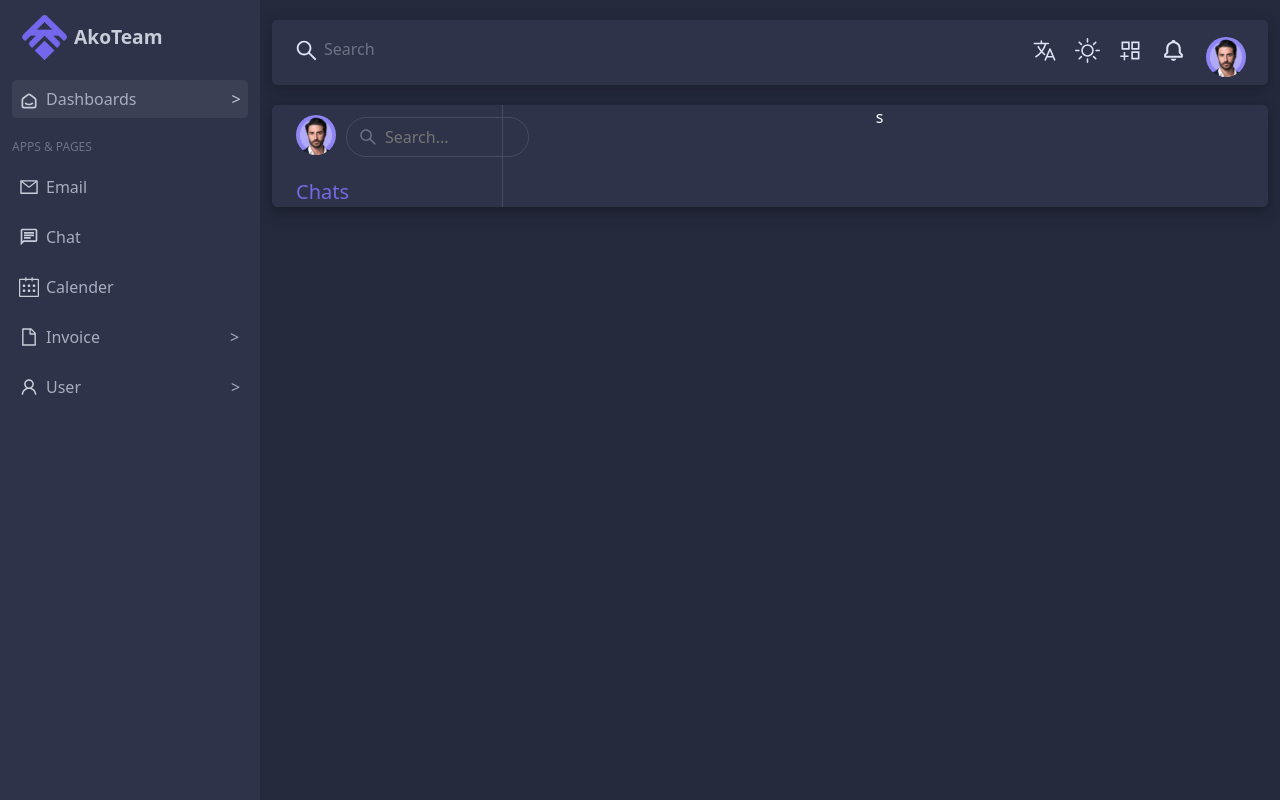
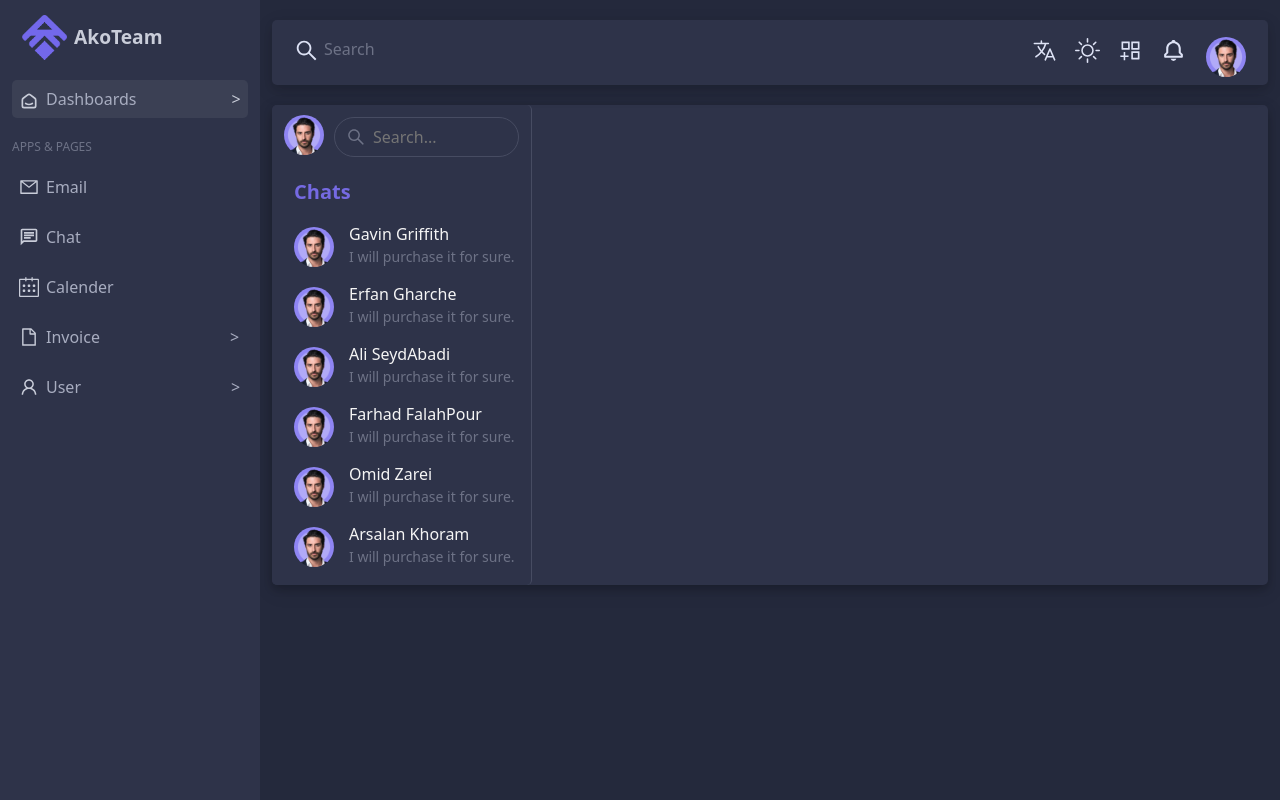
Before and after one commit to ErfanERATO/AdminPanel, a React (Create React App) app: page /chat in a window 1280 px wide. Built offline with nearby package versions, Linux system fonts and the light colour scheme.

Commit message:
chat page

```diff
--- a/src/components/Chat.jsx
+++ b/src/components/Chat.jsx
@@ -1,17 +1,70 @@
 import React from "react";
 import profile from "../assets/avatar-1.129659bb.png";
 import { AiOutlineSearch } from "react-icons/ai";
+import { AiOutlineMail } from "react-icons/ai";
+import { TbSend } from "react-icons/tb";
+import { TbPencil } from "react-icons/tb";
+import { BsStar } from "react-icons/bs";
+import { RiErrorWarningLine } from "react-icons/ri";
+import { HiOutlineTrash } from "react-icons/hi";
+import { VscRefresh } from "react-icons/vsc";
+import { BsThreeDotsVertical } from "react-icons/bs";
+import { ImStarEmpty } from "react-icons/im";
 import "../style/chat-style.scss";
 
 const Chat = () => {
   return (
+    // <div className="background-chat-page">
+    //   <div className="main-chat-form">
+    //     <div className="container row">
+    //       <div className="col-3 col-sm-3 col-md-3">
+    //         <div className="chat-side-bar">
+    //           <div className="container chat-view ">
+
+    //             <div className="avatar-search ">
+    //               <div class="avatar-image ">
+    //                 <img src={profile} class="avatar" />
+    //               </div>
+
+    //               <div className="search-icon-holder ">
+    //                 <AiOutlineSearch
+    //                   size="20px"
+    //                   color="#6d7286"
+    //                   className="search-icon"
+    //                 />
+    //                 <input className="search-text" placeholder="Search..." />
+    //               </div>
+    //             </div>
+
+    //             <div className="row chat-section-title">
+    //               <div className="col-md-12">
+    //                  <div className="title-holder">
+    //                     <div className="title">Chats</div>
+    //                  </div>
+    //               </div>
+    //             </div>
+
+    //             <div className="row chats">
+    //               <div className="col-md-12">
+    //                 <div className="">
+
+    //                 </div>
+    //               </div>
+    //             </div>
+
+    //           </div>
+    //         </div>
+    //       </div>
+
+    //       <div className="col-9 col-sm-9 col-md-9">s</div>
+    //     </div>
+    //   </div>
+    // </div>
+
     <div className="background-chat-page">
-      <div className="main-chat-form">
-        <div className="container row">
-          <div className="col-3 col-sm-3 col-md-3">
+      <div className="main-chat-page">
         <div className="chat-side-bar">
-              <div className="container chat-view ">
-
+          <div className="container sidebar-holder">
             <div className="avatar-search ">
               <div class="avatar-image ">
                 <img src={profile} class="avatar" />
@@ -27,29 +80,119 @@ const Chat = () => {
               </div>
             </div>
 
+            <div className="chats-section-title">
+              <div>Chats</div>
+            </div>
 
-                <div className="row chat-section-title">
-                  <div className="col-md-12">
-                     <div className="title-holder">
-                        <div className="title">Chats</div>
+            <div className="chat-straucture">
+              <div className="content-avatar">
+                <div class="avatar-image ">
+                  <img src={profile} class="avatar" />
+                </div>
+              </div>
+
+              <div className="content-info">
+                <div className="content-name">
+                  <div>Gavin Griffith</div>
+                </div>
+                <div className="contetn-message">
+                   <div>I will purchase it for sure.</div>
                 </div>
               </div>
             </div>
 
+            <div className="chat-straucture">
+              <div className="content-avatar">
+                <div class="avatar-image ">
+                  <img src={profile} class="avatar" />
+                </div>
+              </div>
 
-                <div className="row chats">
-                  <div className="col-md-12">
-                    <div className="">
+              <div className="content-info">
+                <div className="content-name">
+                  <div>Erfan Gharche</div>
+                </div>
+                <div className="contetn-message">
+                   <div>I will purchase it for sure.</div>
+                </div>
+              </div>
+            </div>
 
+            <div className="chat-straucture">
+              <div className="content-avatar">
+                <div class="avatar-image ">
+                  <img src={profile} class="avatar" />
+                </div>
+              </div>
+
+              <div className="content-info">
+                <div className="content-name">
+                  <div>Ali SeydAbadi</div>
+                </div>
+                <div className="contetn-message">
+                   <div>I will purchase it for sure.</div>
+                </div>
+              </div>
+            </div>
+
+            <div className="chat-straucture">
+              <div className="content-avatar">
+                <div class="avatar-image ">
+                  <img src={profile} class="avatar" />
+                </div>
+              </div>
+
+              <div className="content-info">
+                <div className="content-name">
+                  <div>Farhad FalahPour</div>
+                </div>
+                <div className="contetn-message">
+                   <div>I will purchase it for sure.</div>
+                </div>
+              </div>
+            </div>
+
+            <div className="chat-straucture">
+              <div className="content-avatar">
+                <div class="avatar-image ">
+                  <img src={profile} class="avatar" />
+                </div>
+              </div>
+
+              <div className="content-info">
+                <div className="content-name">
+                  <div>Omid Zarei</div>
+                </div>
+                <div className="contetn-message">
+                   <div>I will purchase it for sure.</div>
+                </div>
+              </div>
+            </div>
+
+            <div className="chat-straucture">
+              <div className="content-avatar">
+                <div class="avatar-image ">
+                  <img src={profile} class="avatar" />
+                </div>
+              </div>
+
+              <div className="content-info">
+                <div className="content-name">
+                  <div>Arsalan Khoram</div>
+                </div>
+                <div className="contetn-message">
+                   <div>I will purchase it for sure.</div>
                 </div>
               </div>
             </div>
 
           </div>
         </div>
+
+        <div className="chat-content">
+          <div className="no-message">
+            <div className="no-message-icon"></div>
           </div>
-
-          <div className="col-9 col-sm-9 col-md-9">s</div>
         </div>
       </div>
     </div>
--- a/src/style/chat-style.scss
+++ b/src/style/chat-style.scss
@@ -1,18 +1,97 @@
+// .background-chat-page {
+//   background-color: transparent;
+//   padding-top: 20px;
+//   height: fit-content;
+//   .main-chat-form {
+//     box-shadow: 0 4px 8px 0 rgba(0, 0, 0, 0.2), 0 6px 20px 0 rgba(0, 0, 0, 0.1);
+//     background-color: #2e3349;
+//     display: flex;
+//     flex-direction: column;
+//     height: max-content;
+//     border-radius: 5px;
+//     .chat-side-bar {
+//       background-color: #2e3349;
+//       border-right: 1px solid #474c62;
+//       .chat-view {
+//         display: flex;
+//         flex-direction: column;
+//         .avatar-search {
+//           display: flex;
+//           flex-direction: row;
+//           .avatar-image {
+//             display: flex;
+//             padding-top: 10px;
+//             .avatar {
+//               vertical-align: middle;
+//               width: 40px;
+//               height: 40px;
+//               border-radius: 50%;
+//             }
+//           }
+
+//           .search-icon-holder {
+//             display: flex;
+//             flex-direction: row;
+//             align-items: center;
+//             align-self: center;
+//             padding-left: 20px;
+//             border: 1px solid #474c62;
+//             border-radius: 100px;
+//             width: 200px;
+//             height: 40px;
+//             margin-left: 10px;
+//             margin-top: 12px;
+//             .search-icon{
+//                 // margin-top: 12px;
+//                 margin-left: -9px;
+//             }
+//             .search-text {
+//               color: #6d7286;
+//               font-weight: 500;
+//               padding-left: 7px;
+//               background-color: transparent;
+//               border: none;
+//               outline: none;
+//               width: 150px;
+//             }
+//           }
+//         }
+
+//         .title-holder{
+//             display: flex;
+//             justify-content: flex-start;
+//             padding-top: 20px;
+//             .title{
+//                 font-weight: 400;
+//                 font-size: 20px;
+//                 color: #756ae2;
+//             }
+//         }
+//       }
+//     }
+//   }
+// }
+
 .background-chat-page {
   background-color: transparent;
   padding-top: 20px;
   height: fit-content;
-  .main-chat-form {
+  .main-chat-page {
     box-shadow: 0 4px 8px 0 rgba(0, 0, 0, 0.2), 0 6px 20px 0 rgba(0, 0, 0, 0.1);
     background-color: #2e3349;
     display: flex;
     flex-direction: column;
     height: max-content;
     border-radius: 5px;
+    height: 480px;
     .chat-side-bar {
+      border-radius: 5px;
       background-color: #2e3349;
       border-right: 1px solid #474c62;
-      .chat-view {
+      position: fixed;
+      width: 260px;
+      height: 480px;
+      .sidebar-holder {
         display: flex;
         flex-direction: column;
         .avatar-search {
@@ -41,9 +120,8 @@
             height: 40px;
             margin-left: 10px;
             margin-top: 12px;
-            .search-icon{
-                // margin-top: 12px;
-                margin-left: -9px;
+            .search-icon {
+              margin-left: -9px;
             }
             .search-text {
               color: #6d7286;
@@ -57,15 +135,77 @@
           }
         }
 
-        .title-holder{
+        .chats-section-title {
+          display: flex;
+          flex-direction: row;
+          justify-content: flex-start;
+          font-weight: 600;
+          color: #756ae2;
+          font-size: 20px;
+          padding-top: 20px;
+          padding-left: 10px;
+        }
+
+        .chat-straucture {
+          display: flex;
+          flex-direction: row;
+          .content-avatar {
+            padding-left: 10px;
+            padding-top: 10px;
+            .avatar-image {
+              display: flex;
+              padding-top: 10px;
+              .avatar {
+                vertical-align: middle;
+                width: 40px;
+                height: 40px;
+                border-radius: 50%;
+              }
+            }
+          }
+          .content-info {
             display: flex;
-            justify-content: flex-start;
-            padding-top: 20px;
-            .title{
-                font-weight: 400;
-                font-size: 20px;
-                color: #756ae2;
+            flex-direction: column;
+            justify-content: flex-end;
+            padding-left: 15px;
+            overflow: hidden;
+            text-overflow: ellipsis;
+            white-space: nowrap;
+            .content-name {
+              font-weight: 400;
+              color: whitesmoke;
+              display: flex;
+              justify-content: flex-start;
             }
+            .contetn-message {
+              display: flex;
+              justify-content: flex-start;
+              font-weight: 400;
+              color: #6d7286;
+              font-size: 14px;
+            }
+          }
+        }
+      }
+
+      .chat-content {
+        padding-top: 20px;
+        background-color: #353a50;
+        margin-left: 280px;
+        height: 513px;
+        display: flex;
+        flex-direction: column;
+        justify-content: center;
+        align-items: center;
+        align-self: center;
+        align-content: center;
+        .no-message{
+          .no-message-icon{
+            background-color: red;
+            width: 50px;
+            width: 50px;
+            border-radius: 100px;
+          }
         }
       }
     }
```
Lines whose indentation alone changed are shown as unchanged.
